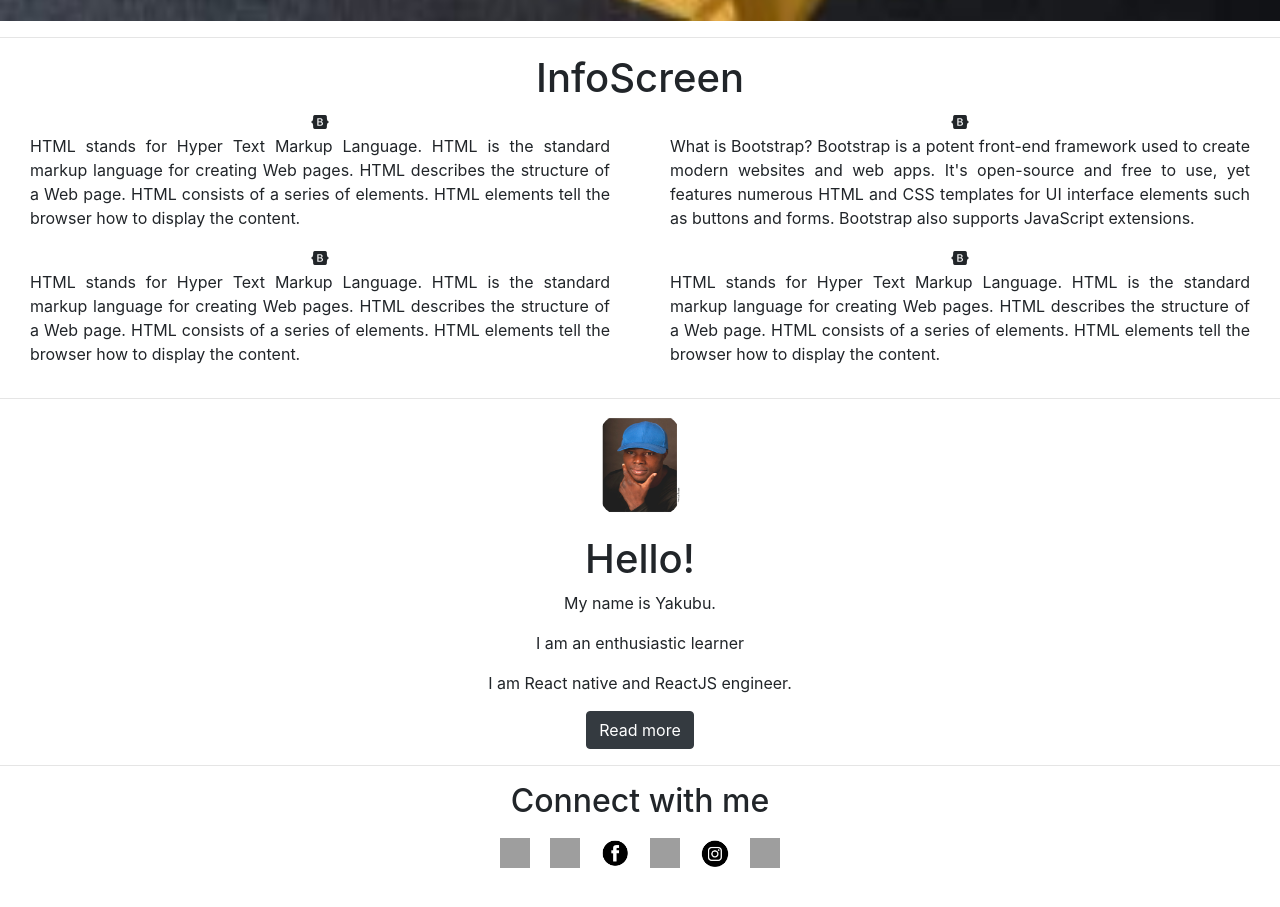
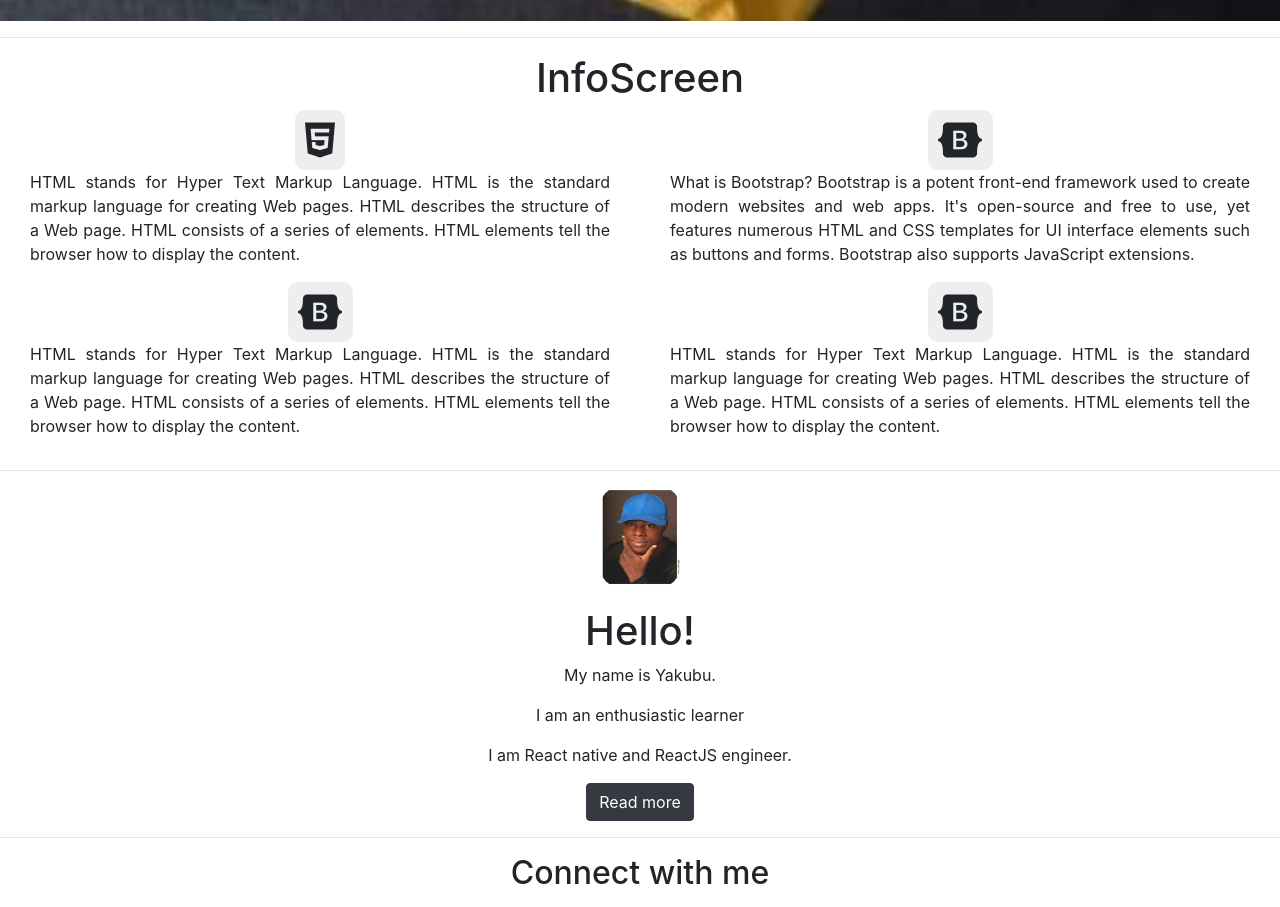
Before and after one commit to YakubuAmidu/Intelligentcoding, a React (Create React App) app: page / in a window 1280 px wide. Shown: the part 1368-2275 px from the top of the page. Before the commit the page ends 2246 px from the top, so only its background shows below. Built offline with nearby package versions, Linux system fonts and the light colour scheme; grey boxes are pictures that could not be loaded; a web font is replaced by a local one.

Commit message:
Commiting changes

```diff
--- a/src/components/App.css
+++ b/src/components/App.css
@@ -133,6 +133,13 @@
   padding-right: 15px;
 }
 
+.fab {
+  font-size: 40px;
+  background-color: #eee;
+  padding: 10px;
+  border-radius: 10px;
+}
+
 .Info-paragraph {
   text-align: justify;
 }
--- a/src/screens/InfoScreen.js
+++ b/src/screens/InfoScreen.js
@@ -8,7 +8,7 @@ const InfoScreen = () => {
       <Row>
         <Col sm={6}>
           <div className="Info-icons">
-            <i className="Icons" class="fab fa-bootstrap"></i>
+            <i className="Icons" class="fab fa-html5"></i>
             <p className="Info-paragraph">
               HTML stands for Hyper Text Markup Language. HTML is the standard
               markup language for creating Web pages. HTML describes the
```
